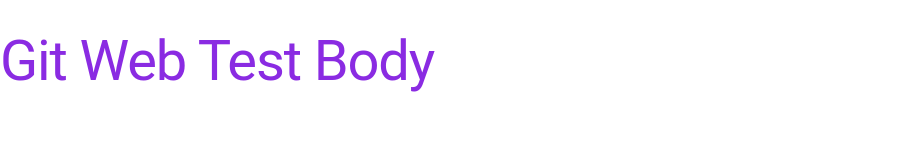
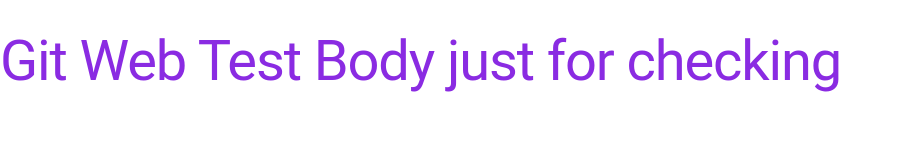
Before and after one commit to zkorambel/web, a plain HTML site: page index.html in a window 1280 px wide. Shown: the whole page, without its empty margins (0-899 px from the left). Drawn offline with nearby package versions, Linux system fonts and the light colour scheme.

Commit message:
Edit the index.html to see the results.

```diff
--- a/index.html
+++ b/index.html
@@ -12,7 +12,7 @@
   </head>
   <body>
 
-    <h1>Git Web Test Body</h1>
+    <h1>Git Web Test Body just for checking</h1>
     <script src="app.js"></script>
   </body>
 </html>
```
